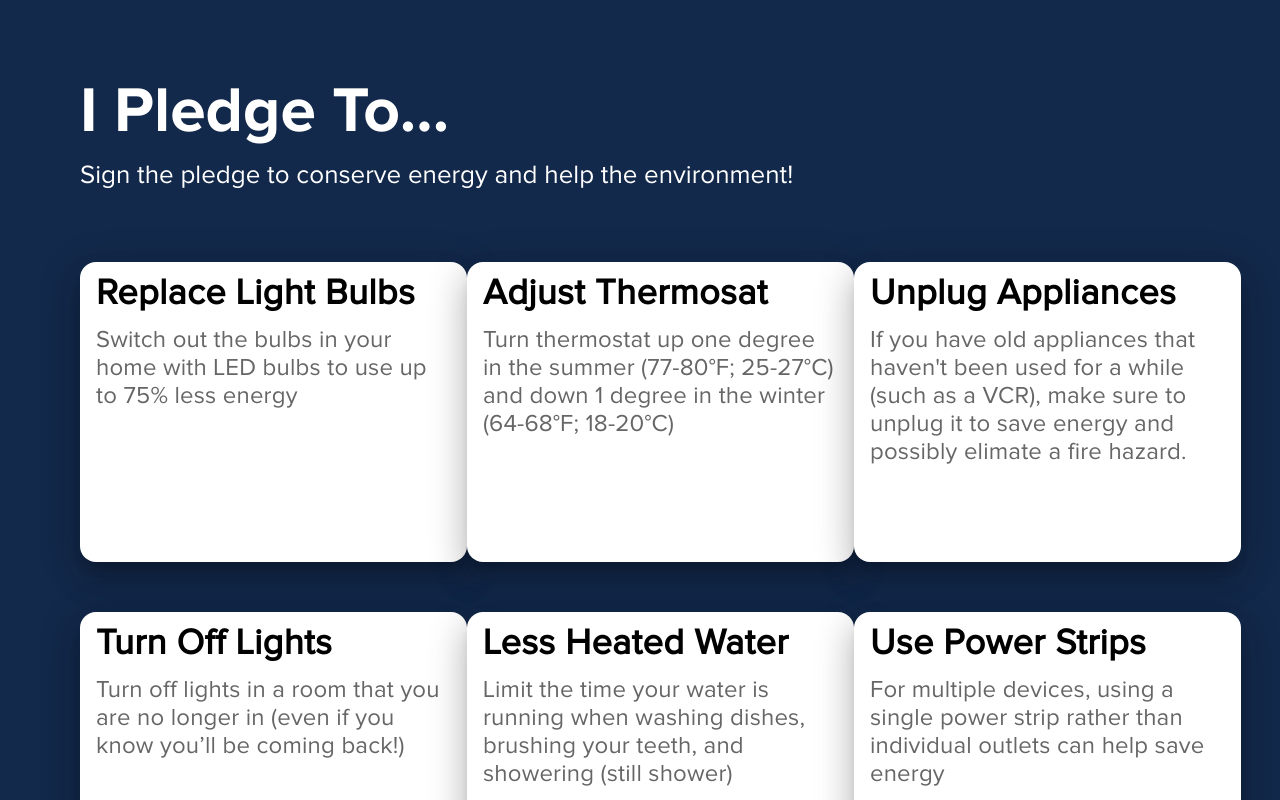
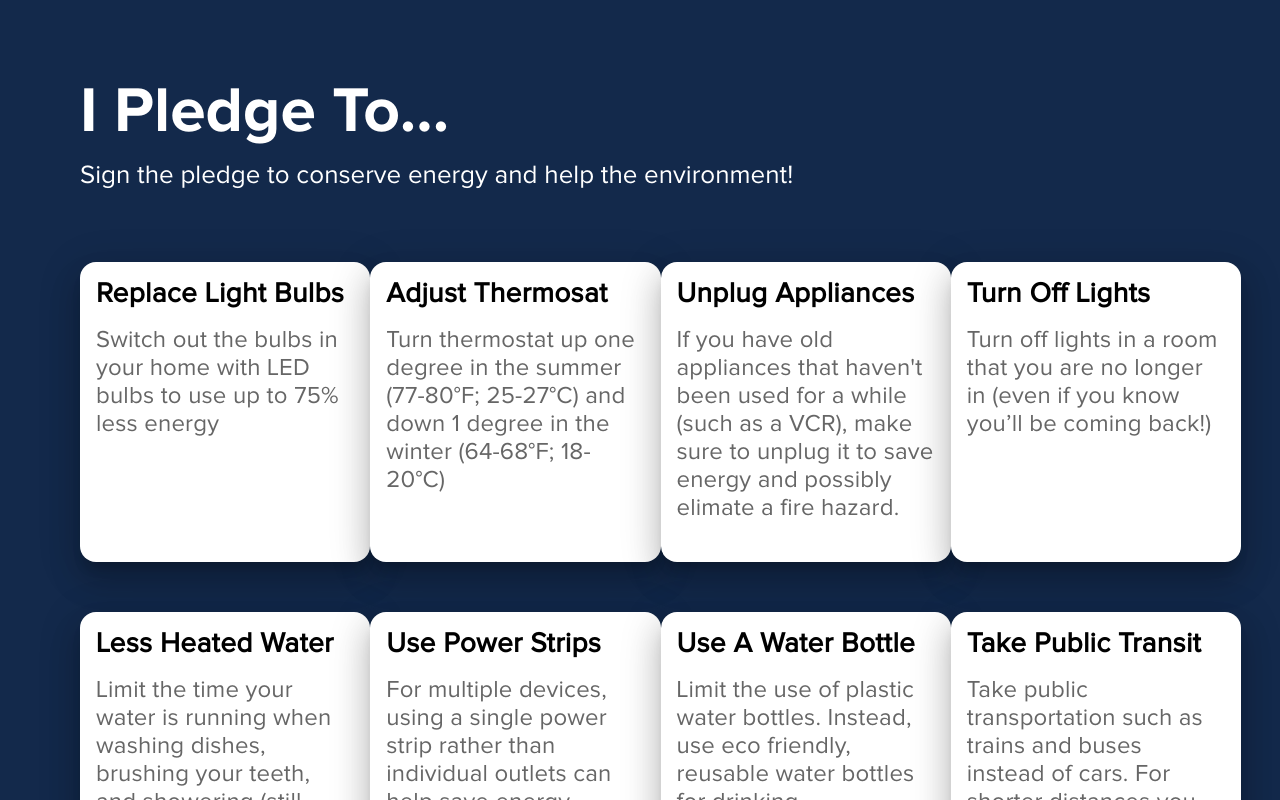
Before and after one commit to sigchi-uiuc/ECEB-kiosk, a Vue app in the folder eceb-kiosk/: page /pledge-choices in a window 1280 px wide. Built offline with nearby package versions, Linux system fonts and the light colour scheme; no server answers; what idle-vue, vue-firestore would draw is missing.

Commit message:
update pledge page

```diff
--- a/eceb-kiosk/src/views/pledge/PledgeChoices.vue
+++ b/eceb-kiosk/src/views/pledge/PledgeChoices.vue
@@ -11,9 +11,9 @@
 
     <v-container id="choices-container">
       <v-row no-gutters>
-        <v-col md="4" v-for="(choice, index) in choices" :key="choice.pledge">
+        <v-col md="3" v-for="(choice, index) in choices" :key="choice.pledge">
           <v-card color="white" @click="cardClick(index)" elevation="20" class="choice-card rounded-xl" :id="choice.pledge + '-card'" :key="choice.pledge + '-card'">
-            <v-card-title style="font-size: 36px; color: black; font-weight: bold;">{{choice.pledge}}</v-card-title>
+            <v-card-title style="font-size: 28px; color: black; font-weight: bold;">{{choice.pledge}}</v-card-title>
 
             <v-card-text style="font-size: 24px; line-height: 28px !important;">{{choice.description}}</v-card-text>
           </v-card>
@@ -90,6 +90,16 @@ export default {
           "pledge": "Use Power Strips",
           "selected": false,
           "description": "For multiple devices, using a single power strip rather than individual outlets can help save energy"
+        },
+        {
+          "pledge": "Use A Water Bottle",
+          "selected": false,
+          "description": "Limit the use of plastic water bottles. Instead, use eco friendly, reusable water bottles for drinking"
+        },
+        {
+          "pledge": "Take Public Transit",
+          "selected": false,
+          "description": "Take public transportation such as trains and buses instead of cars. For shorter distances you can opt for biking or walking"
         }
       ]
     }),
@@ -164,7 +174,7 @@ export default {
   }
 
   .choice-card {
-    width: 400px;
+    width: 320px;
     height: 300px;
 
 
```
Also changed, not shown: 1 other file (tests, documents, lock files or other folders).
